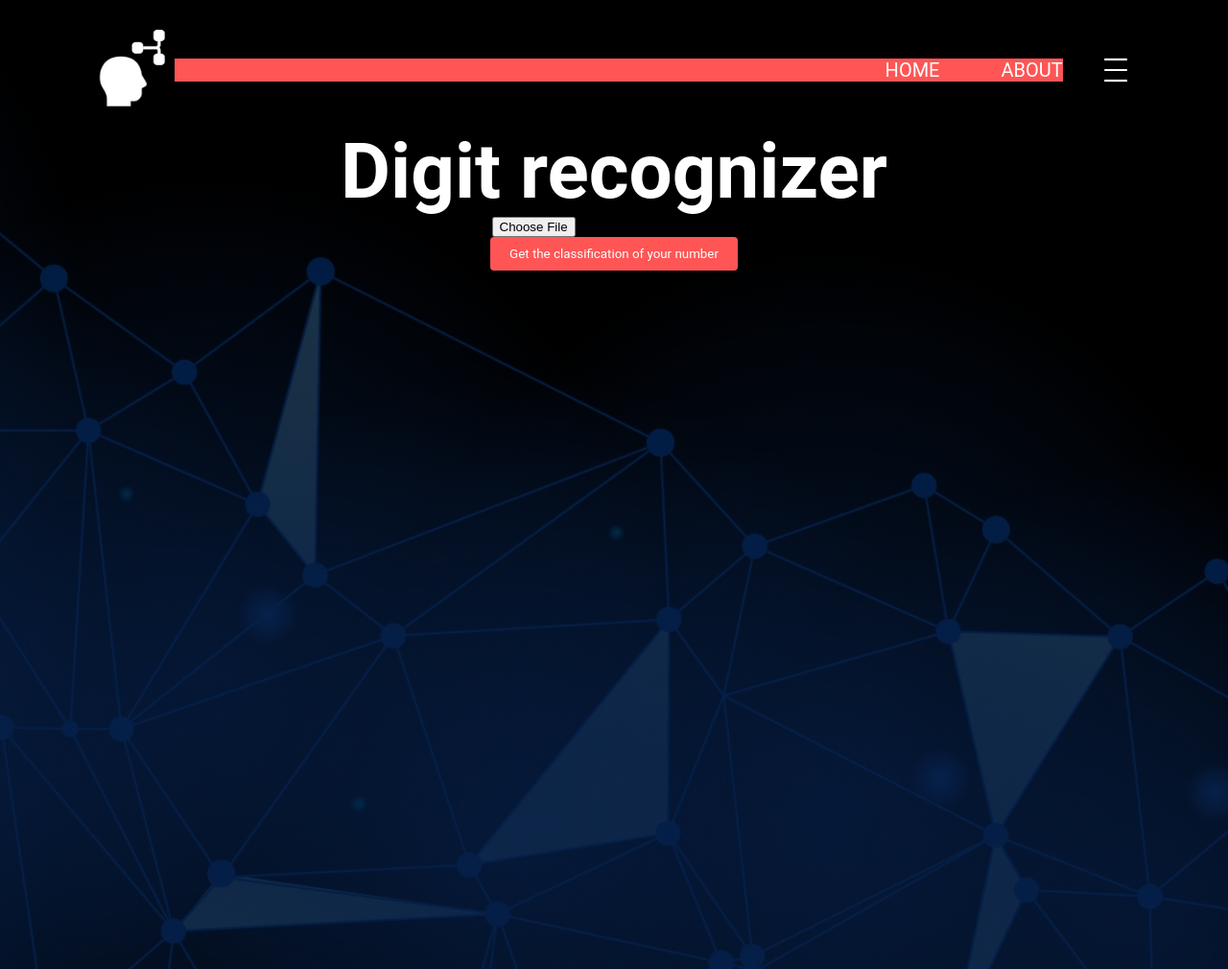
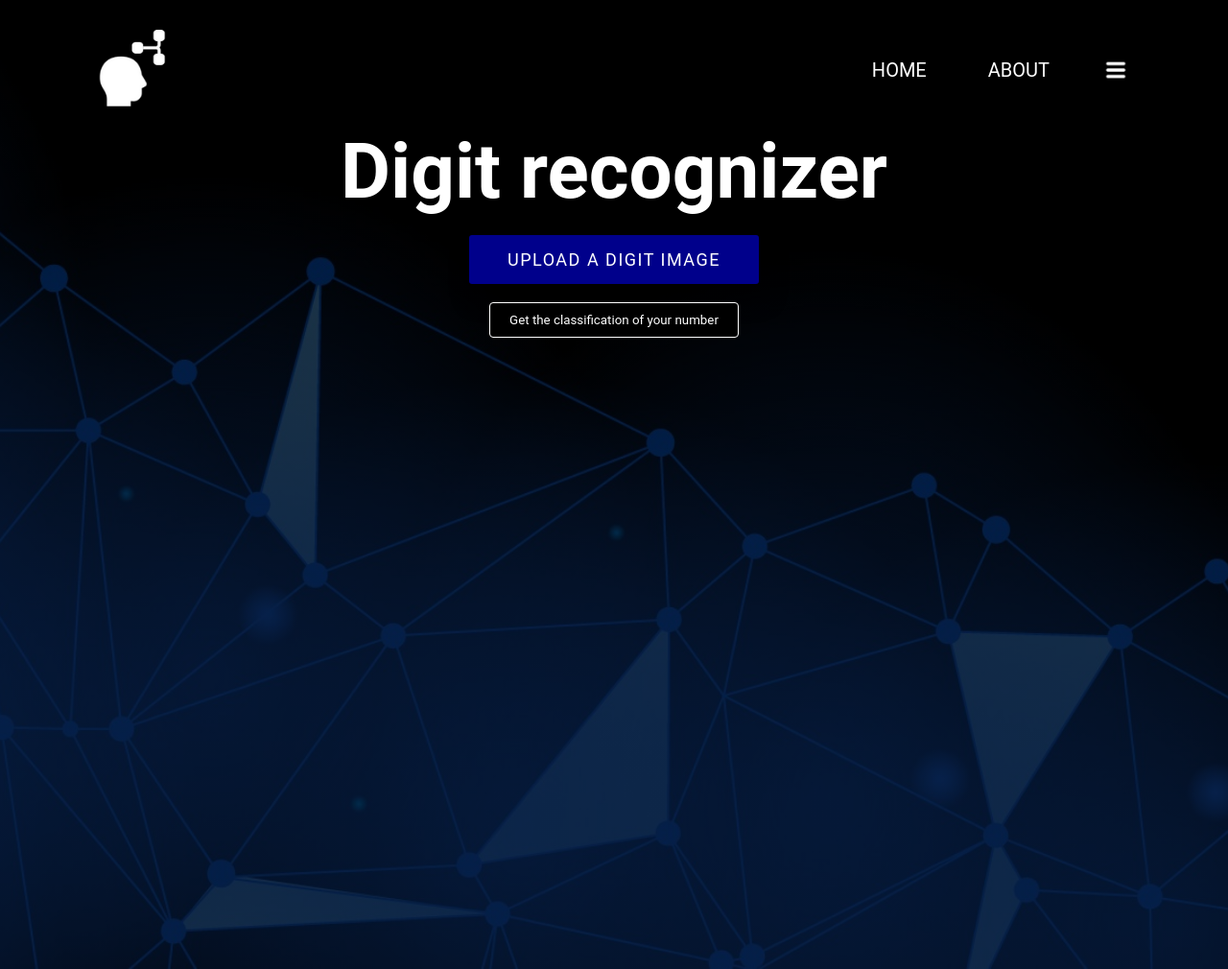
Before and after one commit to WojciechNeuman/ml-models-web, a Django app: page /digit-recognizer/ in a window 1280 px wide. Shown: the whole page at 96% size. Run offline with Django 4.2, Linux system fonts and the light colour scheme; parts of the project's set-up code (start-up, migrations or seed data) failed here and were passed over.

Commit message:
Finished with navbar and button design

```diff
--- a/static/css/main.css
+++ b/static/css/main.css
@@ -45,20 +45,26 @@ form {
     border: 1px solid #ccc;
     border-radius: 4px;
     box-sizing: border-box;
-  }
+}
+
+/* Placeholder text style */
+input[type=text]::placeholder {
+    color: #999; /* Adjust placeholder text color */
+}
 
   input[type=submit] {
-    background-color: #FF5555;
-    color: white;
+    background-color: black; /* Black background */
+    color: white; /* White text */
     padding: 10px 20px;
-    border: none;
+    border: 1px solid white; /* White border */
     border-radius: 4px;
     cursor: pointer;
-  }
+}
 
-  input[type=submit]:hover {
-    background-color: #FF5555;
-  }
+input[type=submit]:hover {
+    background-color: #333; /* Darker background color on hover */
+}
+
 
 
 *{
@@ -77,6 +83,12 @@ form {
     padding-left: 8%;
     padding-right: 8%;
     box-sizing: border-box;
+    position: relative;
+    z-index: 0;
+}
+
+.h1-autextification{
+    top: 30%;
 }
 
 .navbar{
@@ -93,11 +105,10 @@ form {
 .menu-icon{
     width: 30px;
     cursor: pointer;
-    margin-left: 40px;
+    margin-left: 5%;
 }
 
 nav{
-    background-color: #FF5555;
     flex: 1;
     text-align: right;
 }
@@ -232,91 +243,79 @@ p{
     max-width: 900px;
     padding: 20px;
     font-size: 30px;
-    /* border: 1px solid #ccc;
-    border-radius: 5px; */
 }
 
-/* .dropdown {
-    position: relative;
-    display: inline-block;
-    height: 0px;
-    width: 0px;
-}
-
-.dropdown-content {
-    display: none;
-    position: absolute;
-    background-color: #FF5555;
-    min-width: 16px;
-    z-index: 1;
-}
-
-.dropdown-content a {
-    color: black;
-    padding: 12px 16px;
-    text-decoration: none;
-    background-color: #1565c0;
-    display: block;
-}
-
-.dropdown-content a:hover {
-    background-color: #f1f1f1;
-} */
-
-/* .show {
-    display: block;
-}  */
 .dropdown-wrap {
     position: absolute;
-    top: 100%;
-    right: 10%;
-    width: 260px;
+    top: 9%;
+    right: 8%;
+    width: 220px;
     max-height: 0px;
     overflow: hidden;
     transition: max-height 0.5s;
+    z-index: 1;
 }
 
 .dropdown-wrap.open-menu {
     max-height: 400px;
 }
-
 .dropdown-menu {
-    background-color: #aaaa00;
-    color: black;
-    padding: 20px;
+    background-color: #000;
+    color: #fff;
+    border: 1px solid #fff;
+    border-radius: 8px;
+    padding: 10px;
     margin: 10px;
-    font-size: 12px;
+    font-size: 14px;
 }
 
 .dropdown-menu-link {
     display: flex;
     align-items: center;
     text-decoration: none;
-    color: #525252;
+    color: inherit;
     margin: 12px 0;
-}
-
-.dropdown-menu-link p {
-    width: 100%;
 }
 
 .dropdown-menu-link:hover p {
     font-weight: bold;
 }
 
+.dropdown-menu-link p {
+    flex: 1;
+}
+
 .dropdown-menu-link img {
-    width: 15px;
-    background: #e5e5e5;
+    width: 20px;
     border-radius: 50%;
-    padding: 5px;
-    margin-right: 5px;
+    padding: 8px;
+    margin-right: 10px;
 }
 
 .dropdown-menu-link span {
     font-size: 12px;
-    transition: transform(0.5s);
+    transition: transform 0.5s;
 }
 
 .dropdown-menu-link:hover span {
-    transform: translateX(5px)
+    transform: translateX(5px);
 }
+
+input[type="file"]{
+    display: none;
+}
+
+label{
+    display: inline-block;
+    text-transform: uppercase;
+    color: #fff;
+    background: #00008B;
+    text-align: center;
+    padding: 15px 40px;
+    font-size: 18px;
+    letter-spacing: 1.5px;
+    user-select: none;
+    cursor: pointer;
+    box-shadow: 5px 15px 25px rgba(0, 0, 0, 0.35);
+    border-radius: 3px;
+}
--- a/static/js/dropdown.js
+++ b/static/js/dropdown.js
@@ -24,14 +24,14 @@ function toggleDropdown() {
 //     dropdownWrap.classList.toggle("open-menu");
 // }
 
-function toggleMenu() {
-    let dropdownWrap = document.getElementById("dropdownWrap");
-    console.log("HALO");
-    console.log("Halo" + dropdownWrap);
-    dropdownWrap.classList.toggle("open-menu");
-}
+// function toggleMenu() {
+//     let dropdownWrap = document.getElementById("dropdownWrap");
+//     console.log("HALO");
+//     console.log("Halo" + dropdownWrap);
+//     dropdownWrap.classList.toggle("open-menu");
+// }
 
-document.addEventListener("DOMContentLoaded", function() {
-    // Attach click event listener to the menu icon
-    document.querySelector(".menu-icon").addEventListener("click", toggleMenu);
-});
+// document.addEventListener("DOMContentLoaded", function() {
+//     // Attach click event listener to the menu icon
+//     document.querySelector(".menu-icon").addEventListener("click", toggleMenu);
+// });
--- a/templates/autextification.html
+++ b/templates/autextification.html
@@ -17,7 +17,7 @@
     <div class="form">
         <form action="" method="POST">
             {% csrf_token %}
-            <input type="text" name="text_in_english" required><br>
+            <input type="text" placeholder="Type your text here" name="text_in_english" required><br>
             <input type="submit" value="Check if the text is generated by a Human or a Computer">
         </form>
     </div>
--- a/templates/base.html
+++ b/templates/base.html
@@ -23,13 +23,13 @@
             <div class="dropdown-wrap" id="dropdownWrap">
                 <div class="dropdown-menu">
                     <a href="{% url 'autextification_page' %}" class="dropdown-menu-link">
-                        <img src="../static/images/menu.png" class="menu-icon">
+                        <!-- <img src="../static/images/menu.png" class="menu-icon"> -->
                         <p>AuTexTification</p>
                         <span>></span>
                     </a>
                     <hr>
                     <a href="{% url 'digit_recognizer_page' %}" class="dropdown-menu-link">
-                        <img src="../static/images/menu.png" class="menu-icon">
+                        <!-- <img src="../static/images/menu.png" class="menu-icon"> -->
                         <p>Digit Recognizer</p>
                         <span>></span>
                     </a>
@@ -41,5 +41,12 @@
         <!-- inside of the website here -->r
         {% endblock %}
     </div>
+    <script>
+        let dropdownWrap = document.getElementById("dropdownWrap");
+
+        function toggleMenu(){
+            dropdownWrap.classList.toggle("open-menu");
+        }
+    </script>
 </body>
 </html>
--- a/templates/digit_recognizer.html
+++ b/templates/digit_recognizer.html
@@ -18,7 +18,11 @@
     <div class="form">
         <form action="" method="POST" enctype="multipart/form-data">
             {% csrf_token %}
-            <input type="file" name="image" accept="image/*" required><br>
+            <br>
+            <input type="file" id="uploadImageButton" accept="image/*" required>
+            <label for="uploadImageButton"><i class="fa-solid fa-upload"></i> Upload a digit image</label>
+            <br>
+            <br>
             <input type="submit" value="Get the classification of your number">
         </form>
     </div>
```
Also changed, not shown: static/images/digits.png (added), static/images/menu.png, 4 other files.
